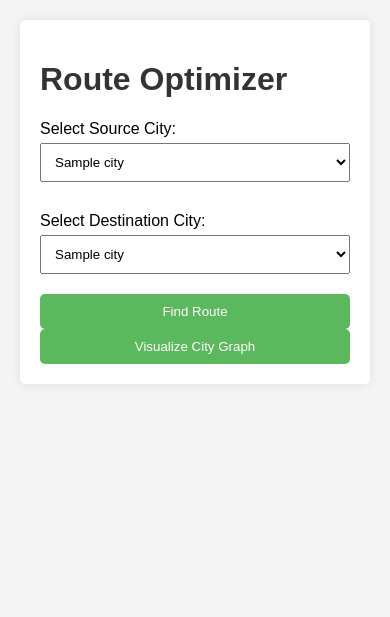
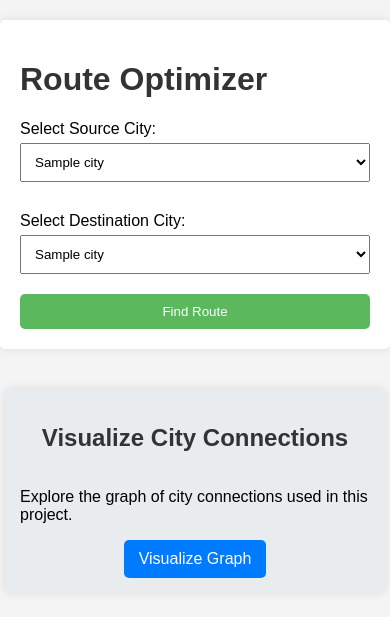
Before and after one commit to abhirammmmm/Sustainable_Transport_AI_Project, a Flask app: template templates/index.html in a window 390 px wide. Shown: the top 617 px of the page. Run offline with Flask 3, Linux system fonts and the light colour scheme; the template is opened without the code that fills it: most values are stand-ins (such as "Sample title", 1, 10 or a date in 2020).

Commit message:
Fixed visual appeal for the website.
Fixed the layout and button style for the visualize button in index page.

added home and back icons in result and visualize page.

made the visualize page more appealing.

```diff
--- a/static/style.css
+++ b/static/style.css
@@ -5,13 +5,85 @@ body {
     padding: 20px;
 }
 
-.container {
+/* Main container for both form and visualize sections */
+.main-container {
+    display: flex;
+    justify-content: space-between;
+    gap: 20px;
+    max-width: 1000px;
+    margin: auto;
+}
+
+.form-container {
     background: #fff;
     padding: 20px;
     border-radius: 5px;
     box-shadow: 0 0 10px rgba(0, 0, 0, 0.1);
-    max-width: 500px;
-    margin: auto;
+    width: 60%;
+}
+
+.visualize-container {
+    background: #e9ecef;
+    padding: 20px;
+    border-radius: 5px;
+    box-shadow: 0 0 10px rgba(0, 0, 0, 0.1);
+    width: 35%;
+    display: flex;
+    flex-direction: column;
+    justify-content: center;
+    align-items: center;
+}
+
+.visualize-btn {
+    background-color: #007bff;
+    color: white;
+    padding: 10px 15px;
+    border: none;
+    border-radius: 5px;
+    cursor: pointer;
+    font-size: 16px;
+}
+
+.visualize-btn:hover {
+    background-color: #0056b3;
+}
+
+/* Navigation icons at the top of result and visualize pages */
+.navigation-icons {
+    display: flex;
+    justify-content: flex-start;
+    gap: 20px;
+    margin-bottom: 20px;
+}
+
+.navigation-icons a {
+    text-decoration: none;
+    color: #333;
+    font-size: 18px;
+    display: flex;
+    align-items: center;
+}
+
+.navigation-icons a:hover {
+    color: #007bff;
+}
+
+.navigation-icons i {
+    margin-right: 5px;
+}
+
+/* For result and visualize containers */
+.container {
+    background-color: #fff;
+    padding: 20px;
+    border-radius: 5px;
+    box-shadow: 0 0 10px rgba(0, 0, 0, 0.1);
+    max-width: 600px;
+    margin: 40px auto;
+}
+
+.optimal-path, .other-paths {
+    margin-bottom: 20px;
 }
 
 .optimal-path {
@@ -19,7 +91,6 @@ body {
     padding: 20px;
     border: 1px solid #c3e6cb;
     border-radius: 5px;
-    margin-bottom: 20px;
 }
 
 .other-paths {
@@ -76,13 +147,49 @@ button:hover {
     text-align: center;
 }
 
-.back-link {
-    display: inline-block;
-    margin-top: 20px;
-    color: #007bff;
-    text-decoration: none;
+.container_g {
+    background-color: #fff;
+    padding: 20px;
+    border-radius: 10px;
+    box-shadow: 0 0 10px rgba(0, 0, 0, 0.1);
+    max-width: 800px;
+    margin: 40px auto;
+    text-align: center;
 }
 
-.back-link:hover {
-    text-decoration: underline;
+.image-container {
+    margin-top: 20px;
 }
+
+.image-container img {
+    max-width: 100%;
+    height: auto;
+    border-radius: 10px;
+    box-shadow: 0 4px 8px rgba(0, 0, 0, 0.1);
+}
+
+/* Mobile responsiveness for both index and visualize pages */
+@media (max-width: 768px) {
+    .main-container {
+        flex-direction: column;
+        align-items: center;
+    }
+
+    .form-container, .visualize-container {
+        width: 100%;
+        margin-bottom: 20px;
+    }
+
+    .visualize-container {
+        padding: 15px;
+    }
+
+    .container, .container_g {
+        width: 90%;
+        padding: 15px;
+    }
+
+    .navigation-icons {
+        justify-content: center;
+    }
+}
--- a/templates/index.html
+++ b/templates/index.html
@@ -5,9 +5,11 @@
     <meta name="viewport" content="width=device-width, initial-scale=1.0">
     <title>Route Optimizer</title>
     <link rel="stylesheet" href="{{ url_for('static', filename='style.css') }}">
+    <link href="https://cdnjs.cloudflare.com/ajax/libs/font-awesome/6.0.0-beta3/css/all.min.css" rel="stylesheet">
 </head>
 <body>
-    <div class="container">
+    <div class="main-container">
+        <div class="form-container">
             <h1>Route Optimizer</h1>
             <form action="/optimize" method="POST">
                 <label for="source">Select Source City:</label>
@@ -30,9 +32,15 @@
             {% if error %}
             <div class="error">{{ error }}</div>
             {% endif %}
+        </div>
+
+        <div class="visualize-container">
+            <h2>Visualize City Connections</h2>
+            <p>Explore the graph of city connections used in this project.</p>
             <form action="/visualize" method="get">
-            <button type="submit">Visualize City Graph</button>
+                <button class="visualize-btn" type="submit">Visualize Graph</button>
             </form>
+        </div>
     </div>
 </body>
 </html>
```
Also changed, not shown: templates/result.html (+10 -2 lines), templates/visualize.html (+13 -2 lines), static/exp_graph.png. Lines whose indentation alone changed are shown as unchanged.
